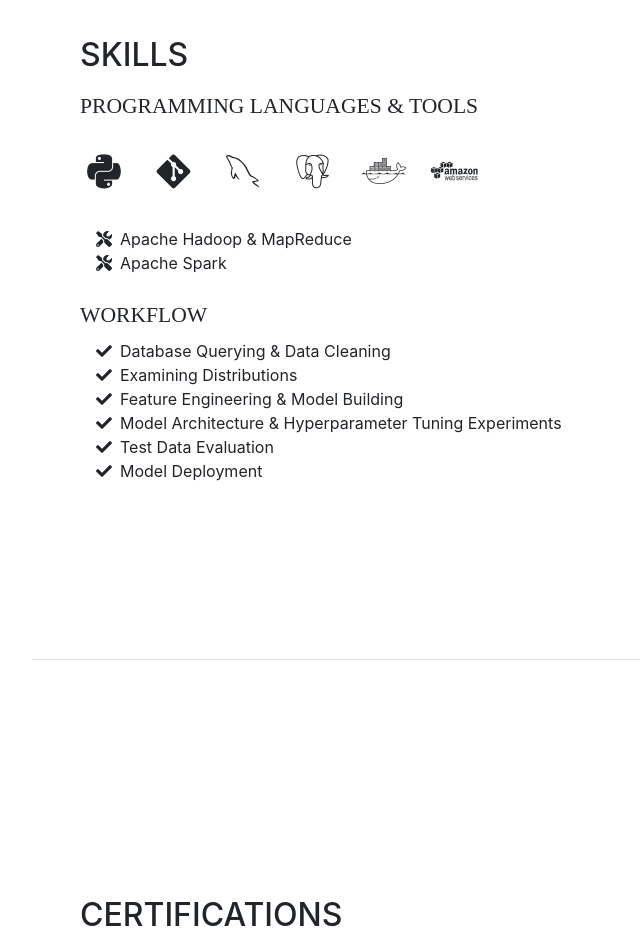
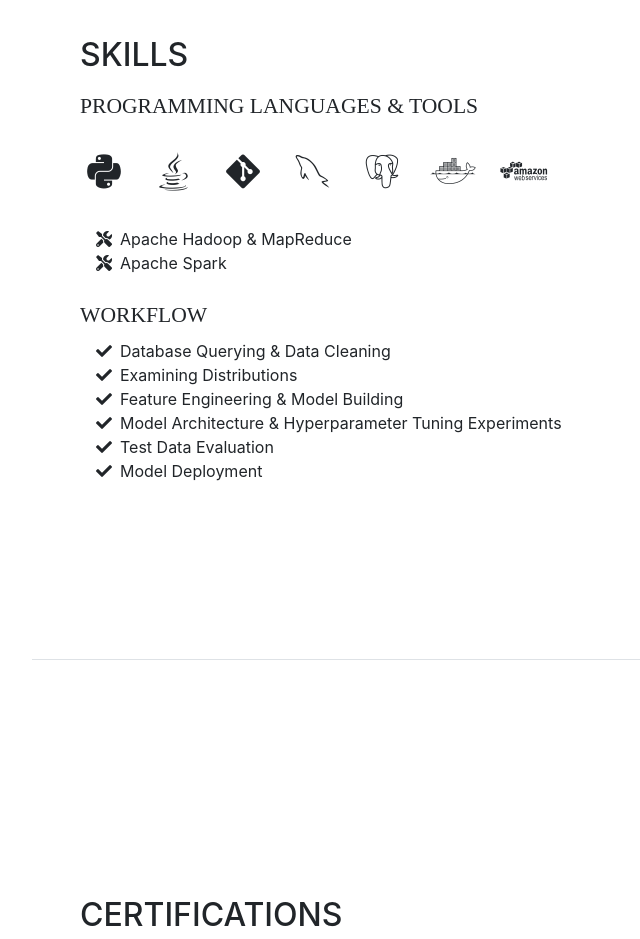
Before and after one commit to scouvreur/scouvreur.github.io, a website with bundled scripts: page index.html in a window 1280 px wide. Shown: the part 2540-3479 px from the top of the page, without its empty margins (240-880 px from the left). Built offline with nearby package versions, Linux system fonts and the light colour scheme; a web font is replaced by a local one.

Commit message:
Added java/scala tools and skills

```diff
--- a/index.html
+++ b/index.html
@@ -265,6 +265,9 @@
               <i class="devicons devicons-python"></i>
             </li>
             <li class="list-inline-item">
+              <i class="devicons devicons-java"></i>
+            </li>
+            <li class="list-inline-item">
               <i class="devicons devicons-git"></i>
             </li>
             <li class="list-inline-item">
```
